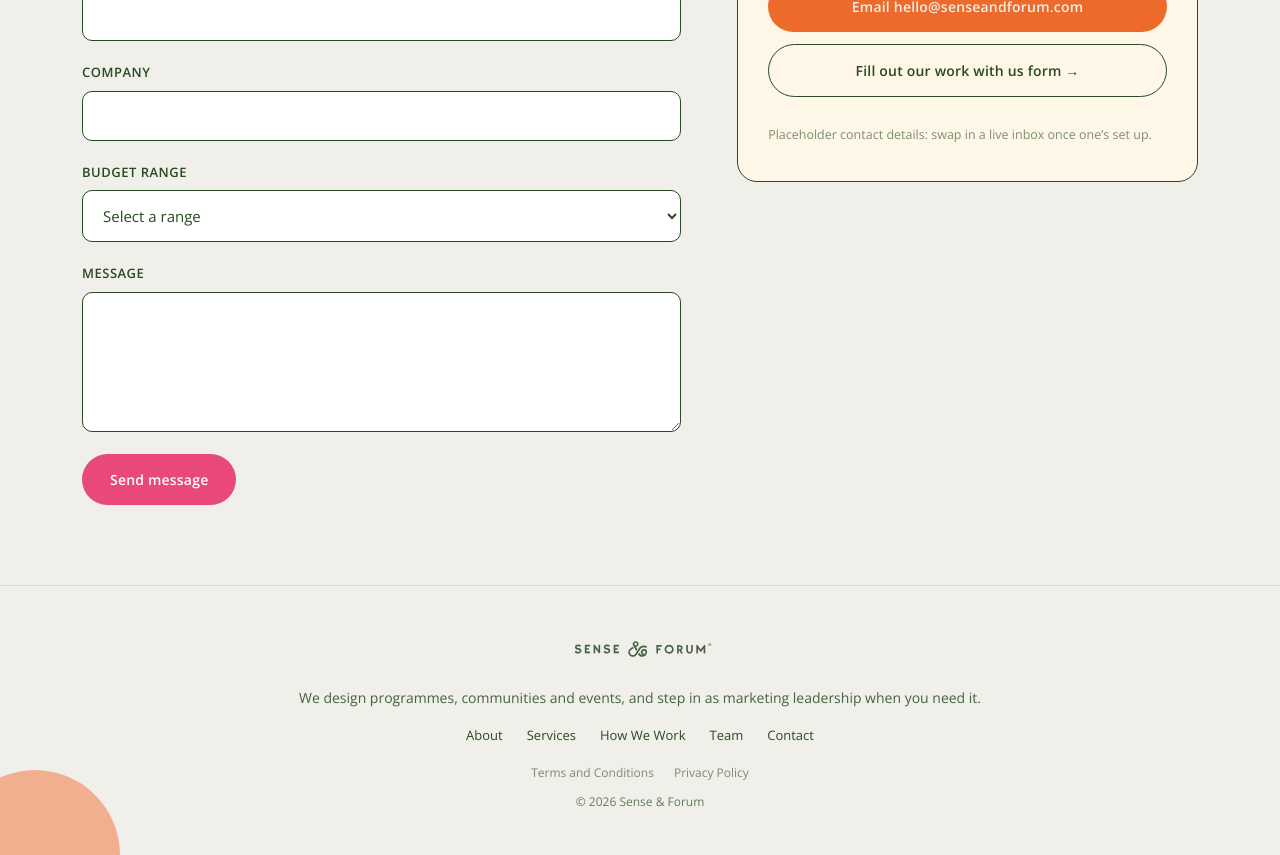
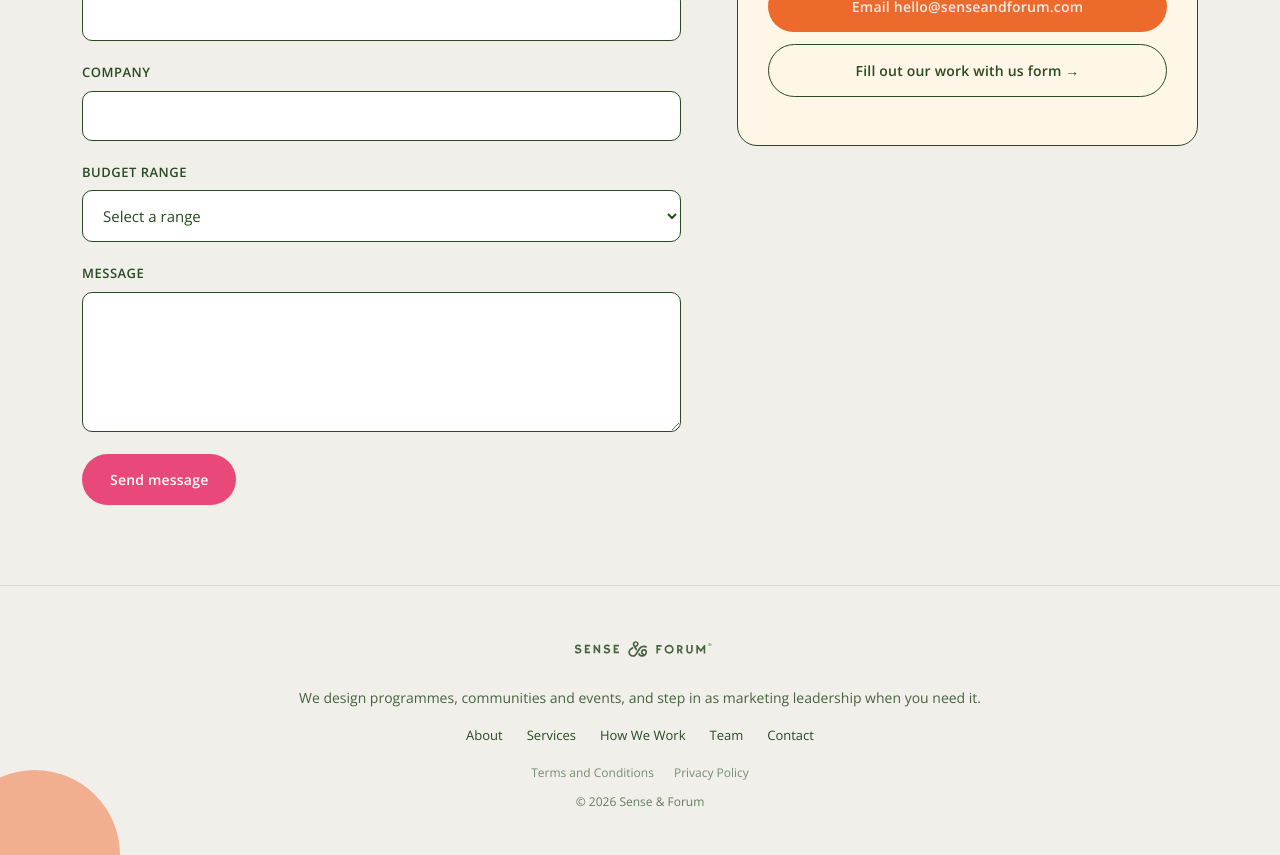
Before and after one commit to serenakg/senseandforum, a Next.js app: page /contact in a window 1280 px wide. Shown: the part 900-1755 px from the top of the page. Built offline with nearby package versions, Linux system fonts and the light colour scheme; a web font is replaced by a local one.

Commit message:
Remove placeholder note on Contact — email is live
Co-Authored-By: Claude Sonnet 5 <noreply@anthropic.com>
Claude-Session: https://claude.ai/code/session_01VfYD3xxHNVDA6miGCq3kMu

```diff
--- a/app/contact/page.js
+++ b/app/contact/page.js
@@ -66,10 +66,6 @@ export default function ContactPage() {
             >
               Fill out our work with us form →
             </a>
-            <p style={{ fontSize: 12.5, opacity: 0.6, marginTop: 16, marginBottom: 0 }}>
-              Placeholder contact details: swap in a live inbox once
-              one&rsquo;s set up.
-            </p>
           </div>
         </div>
       </section>
```
